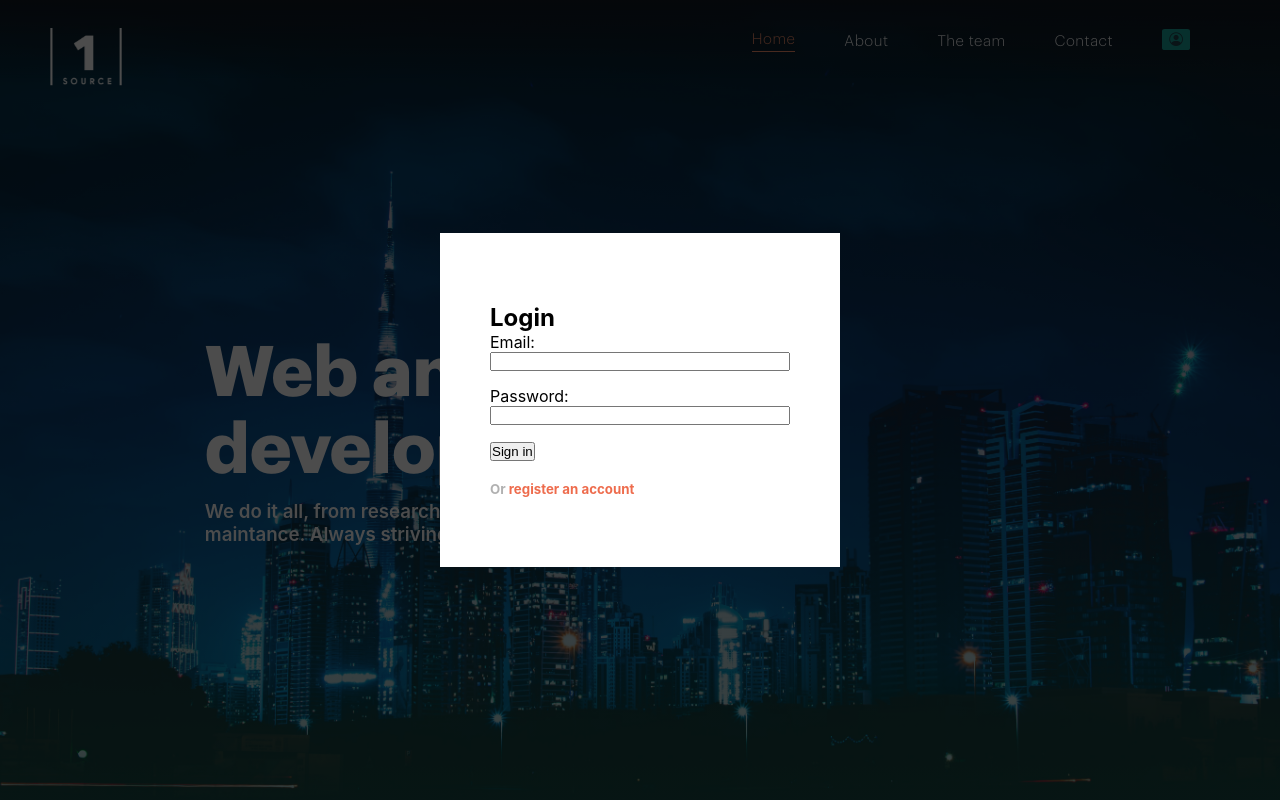
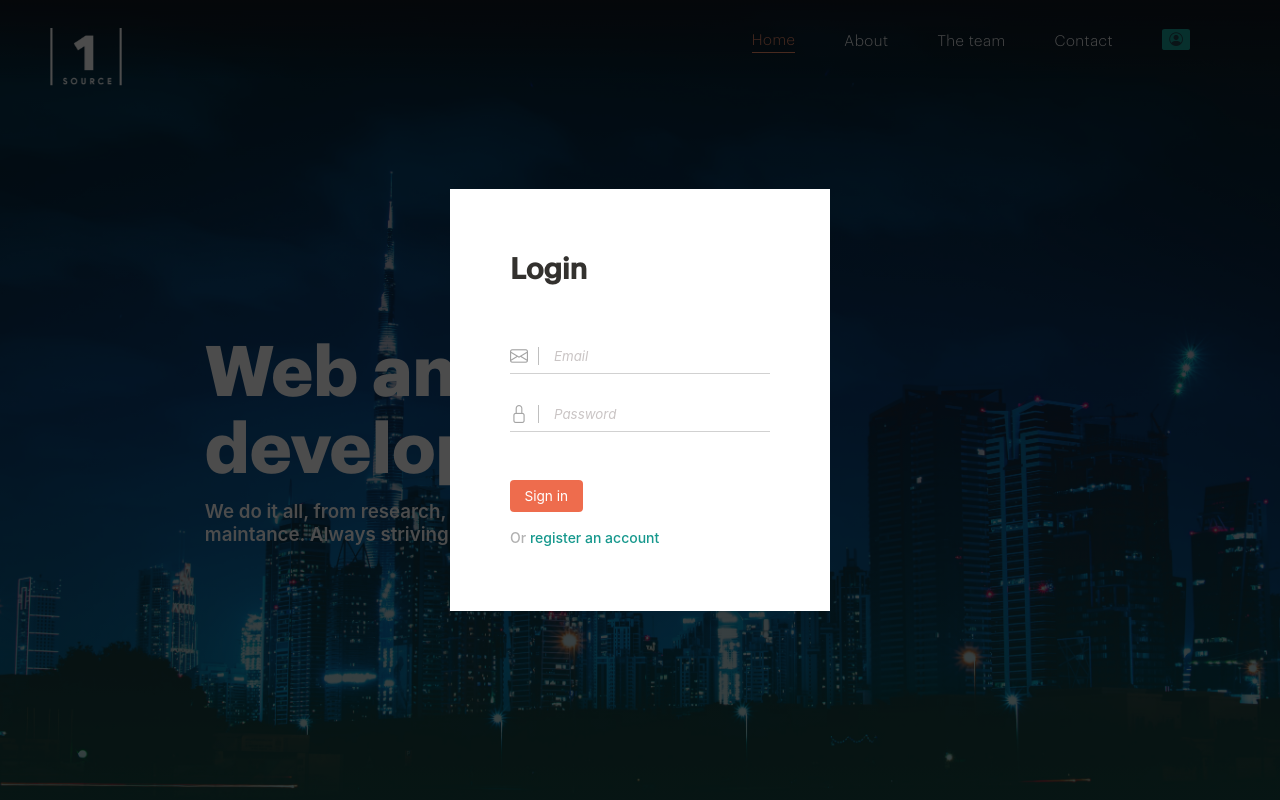
Before and after one commit to AnnaToll/one-source-fe, a React (Create React App) app: page / in a window 1280 px wide. Both pictures are taken after a click on the element 1176 px from the left and 39 px from the top of the page. Shown: the top 800 px of the page. Built offline with nearby package versions, Linux system fonts and the light colour scheme; no server answers.

Commit message:
Feature 005: Added more css to login

```diff
--- a/src/components/Login.js
+++ b/src/components/Login.js
@@ -42,27 +42,31 @@ function Login({ setCurrent, setUser, setToggleHide }) {
       { error ? <p className="error">{error}</p> : '' }
       { success ?  <p className="success">{success}</p> : '' }
       <form onSubmit={handleSubmit}>
-        <label>
-          Email:
+        <div className='input-container'>
+          <i className="bi bi-envelope"></i>
+          <hr />
           <input
             type="text"
             name="email"
             value={loginDetails.email || ''}
+            placeholder='Email'
             onChange={(e) => setLoginDetails({ ...loginDetails, email: e.target.value })}
             required
           />
-        </label>
-        <label>
-          Password:
+        </div>
+        <div className='input-container'>
+          <i className="bi bi-lock"></i>
+          <hr />
           <input
             type="password"
             name="pwd"
             value={loginDetails.pwd || ''}
+            placeholder='Password'
             onChange={(e) => setLoginDetails({ ...loginDetails, pwd: e.target.value })}
             required
           />
-        </label>
-        <button type="submit">Sign in</button>
+        </div>
+        <button type="submit" className='button-orange'>Sign in</button>
       </form>
       <h5>
         Or
--- a/src/components/Register.js
+++ b/src/components/Register.js
@@ -43,51 +43,59 @@ function Register({ setCurrent, setUser, setToggleHide }) {
       { error ? <p className="error">{error}</p> : '' }
       { success ? <p className="success">{success}</p> : '' }
       <form onSubmit={(e) => handleSubmit(e)}>
-        <label>
-          Name:
+        <div className='input-container'>
+          <i className="bi bi-person"></i>
+          <hr />
           <input
             type="text"
             name="name"
+            placeholder='Name'
             value={loginDetails.name || ''}
             onChange={(e) => setLoginDetails({ ...loginDetails, name: e.target.value })}
             required
           />
-        </label>
-        <label>
-          Email:
+        </div>
+        <div className='input-container'>
+          <i className="bi bi-envelope"></i>
+          <hr />
           <input
             type="text"
             name="email"
+            placeholder='Email'
             value={loginDetails.email || ''}
             onChange={(e) => setLoginDetails({ ...loginDetails, email: e.target.value })}
             required
           />
-        </label>
-        <label>
-          Phone:
+        </div>
+        <div className='input-container'>
+          <i className="bi bi-phone"></i>
+          <hr />
           <input
             type="text"
             name="phone"
+            placeholder='Phone'
             value={loginDetails.phone || ''}
             onChange={(e) => setLoginDetails({ ...loginDetails, phone: e.target.value })}
             required
           />
-        </label>
-        <label>
-          Password:
+        </div>
+        <div className='input-container'>
+          <i className="bi bi-lock"></i>
+          <hr />
           <input
             type="password"
             name="pwd"
+            placeholder='Password'
             value={loginDetails.pwd || ''}
             onChange={(e) => setLoginDetails({ ...loginDetails, pwd: e.target.value })}
             required
           />
-        </label>
-        <button type="submit">Register</button>
+        </div>
+        <button type="submit" className='button-orange'>Register</button>
       </form>
       <h5>
         Or
-        <span className="strong" onClick={() => setCurrent('login')}>login</span>
+        <span className="strong" onClick={() => setCurrent('login')}> login</span>
       </h5>
     </>
   );
--- a/src/components/components.css
+++ b/src/components/components.css
@@ -29,6 +29,7 @@ header  {
     color: white;
     z-index: 100;
     padding: 0 90px;
+    transition: height 0.1s ease-in;
 }
 
 nav span {
@@ -70,7 +71,7 @@ nav {
     border-radius: 10%;
     /* background-color: rgb(64, 216, 191); */
     /* background-color: rgb(238, 153, 84); */
-    background-color: #17A398;
+    background-color: var(--green);
     /* background-color: #ee884d; */
     color: #20424c;
     cursor: pointer;
@@ -78,7 +79,7 @@ nav {
 
 .active {
     position: relative;
-    top: 2px;
+    top: 3px;
     /* font-family: 'Graphik Regular', sans-serif; */
     color: #F38D68;
     border-bottom: 1px solid #F38D68;
@@ -92,6 +93,7 @@ nav {
     /* background-color: rgb(16, 23, 34); */
     /* background-color: #33312E; */
     justify-content: space-between;
+    transition: height 0.15s ease-in;
 }
 
 .scrolled-down .logo {
@@ -118,7 +120,7 @@ nav {
     /* color: #ababab;
     border-bottom: 1px solid #ababab; */
     padding-bottom: 1.5px;
-    top: 1.5px;
+    top: 3.5px;
 }
 
 /* Home component */
@@ -253,6 +255,28 @@ input[type=email]:focus {
     border: 3px solid #555;
   }
 /* Login/Register component */
+
+.button-orange {
+    border: none;
+    display: flex;
+    justify-content: center;
+    align-items: center;
+    font-size: 13.7px;
+    padding: 0.6em 1.05em;
+    border-radius: 0.3em;
+    background-color: var(--sienna);
+    color: white;
+    cursor: pointer;
+    margin-top: 48px;
+    font-family: -apple-system, BlinkMacSystemFont, 'Segoe UI', 'Roboto', 'Oxygen', 'Ubuntu', 'Cantarell', 'Fira Sans', 'Droid Sans', 'Helvetica Neue', sans-serif;
+}
+
+.login-container h2 {
+    font-family: 'Graphik Medium', sans-serif;
+    margin-bottom: 60px;
+    color: var(--jet);
+    font-size: 29px;
+}
 .dark-fs {
     position: fixed;
     top: 0;
@@ -274,27 +298,74 @@ input[type=email]:focus {
 .login-container {
     position: relative;
     background-color: white;
-    width: 400px;
-    padding: 70px 50px;
+    width: 380px;
+    padding: 65px 60px;
     z-index: 200;
 }
+
+.input-container {
+    display: flex;
+    align-items: center;
+    border-bottom: 1px solid rgb(209, 209, 209);
+    margin-bottom: 30px;
+    padding-bottom: 6px;
+}
+
+.input-container .bi {
+    font-size: 18px;
+    color: rgb(164, 164, 164);
+}
+
+.input-container hr {
+    height: 18px;
+    border: 0;
+    border-left: 1px solid rgb(191, 191, 191);
+    margin-right: 15px;
+    margin-left: 10px;
+}
+
 .login-container input {
-    display: block;
-    margin-bottom: 15px;
     width: 100%;
+    border: none;
+    font-family: -apple-system, BlinkMacSystemFont, 'Segoe UI', 'Roboto', 'Oxygen', 'Ubuntu', 'Cantarell', 'Fira Sans', 'Droid Sans', 'Helvetica Neue', sans-serif;
+    /* border-bottom: 1px solid rgb(181, 181, 181); */
+    /* align-self: flex-end; */
+    /* padding: 5px 5px; */
 }
+.login-container input:focus {
+    outline: none;
+    border: none;
+}
+.login-container input::-webkit-input-placeholder {
+    color: rgb(202, 197, 197);
+    font-style: italic;
+    margin-left: 20px;
+}
+.login-container input::-moz-placeholder {
+    color: rgb(202, 197, 197);
+    font-style: italic;
+    margin-left: 20px;
+}
+
+
 .flex {
     display: flex;
 }
 .hidden {
     display: none;
 }
-h5 {
+
+.login-container h5 {
     color: rgb(177, 177, 177);
-    margin-top: 20px;
+    margin-top: 17px;
+    font-weight: 500;
+    font-size: 14px;
+
 }
 .strong {
-    color: #EE6C4D;
+    /* color: #15808c; */
+    /* color: var(--green); */
+    color: #16988d;
     cursor: pointer;
 }
 .error {
```
